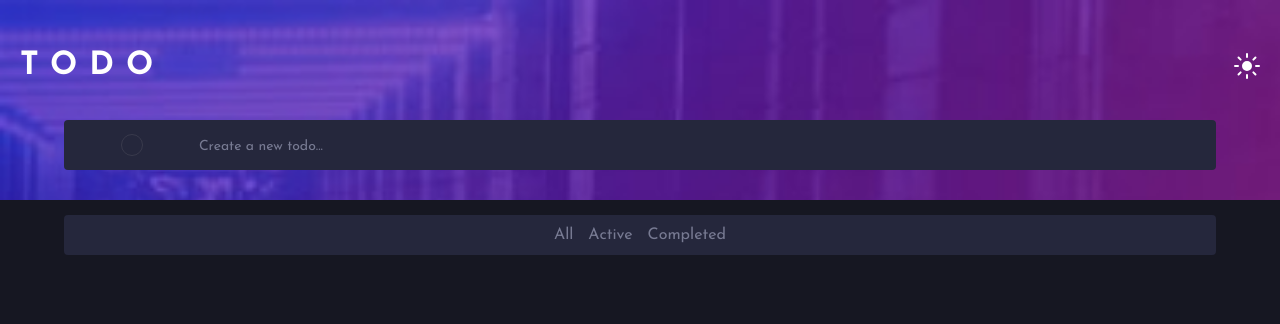
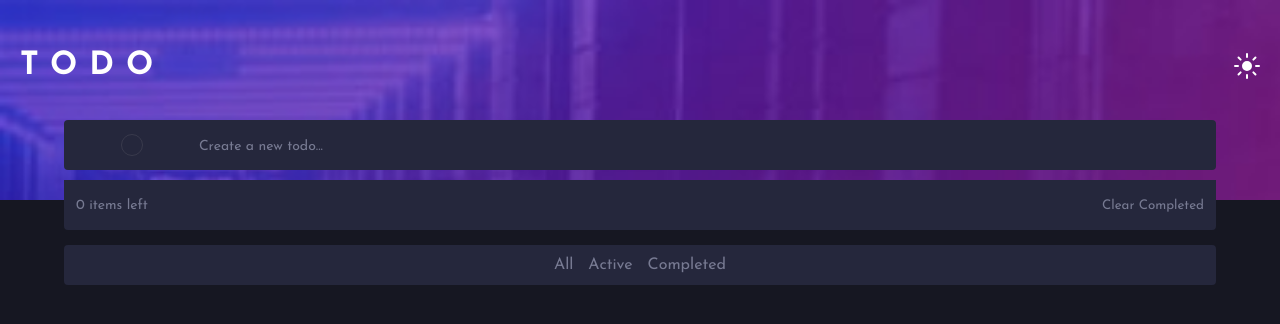
Before and after one commit to murilonicemento/todo-app, a React (Vite) app: page / in a window 1280 px wide. Shown: the top 324 px of the page. Built offline with nearby package versions, Linux system fonts and the light colour scheme.

Commit message:
style: estilização do card com os status das tasks

```diff
--- a/src/components/Checklists/index.jsx
+++ b/src/components/Checklists/index.jsx
@@ -1,5 +1,5 @@
 import PropTypes from "prop-types";
-import { Cards } from "./styled";
+import { Cards, Status } from "./styled";
 import cross from "../../assets/images/icon-cross.svg";
 
 export function Checklists({ tasks, setTasks }) {
@@ -31,6 +31,10 @@ export function Checklists({ tasks, setTasks }) {
           </li>
         ))}
       </ul>
+      <Status>
+        <p>{tasks.length} items left</p>
+        <button>Clear Completed</button>
+      </Status>
     </Cards>
   );
 }
--- a/src/components/Checklists/styled.jsx
+++ b/src/components/Checklists/styled.jsx
@@ -66,11 +66,6 @@ export const Cards = styled.section`
     border-bottom-left-radius: 0px;
   }
 
-  ul li:last-child div {
-    border-bottom-right-radius: 4px;
-    border-bottom-left-radius: 4px;
-  }
-
   label {
     display: flex;
     align-items: center;
@@ -85,3 +80,26 @@ export const Cards = styled.section`
     cursor: pointer;
   }
 `;
+
+export const Status = styled.div`
+  height: 50px;
+  background-color: ${colors.darkTheme.cardColor};
+  border-bottom-right-radius: 4px;
+  border-bottom-left-radius: 4px;
+  display: flex;
+  align-items: center;
+  justify-content: space-between;
+  padding: 12px;
+  color: ${colors.darkTheme.placeholderColor};
+
+  button {
+    background-color: ${colors.darkTheme.cardColor};
+    font-family: "Josefin Sans", sans-serif;
+    color: ${colors.darkTheme.placeholderColor};
+    cursor: pointer;
+
+    &:hover {
+      color: ${colors.buttonSelected};
+    }
+  }
+`;
```
